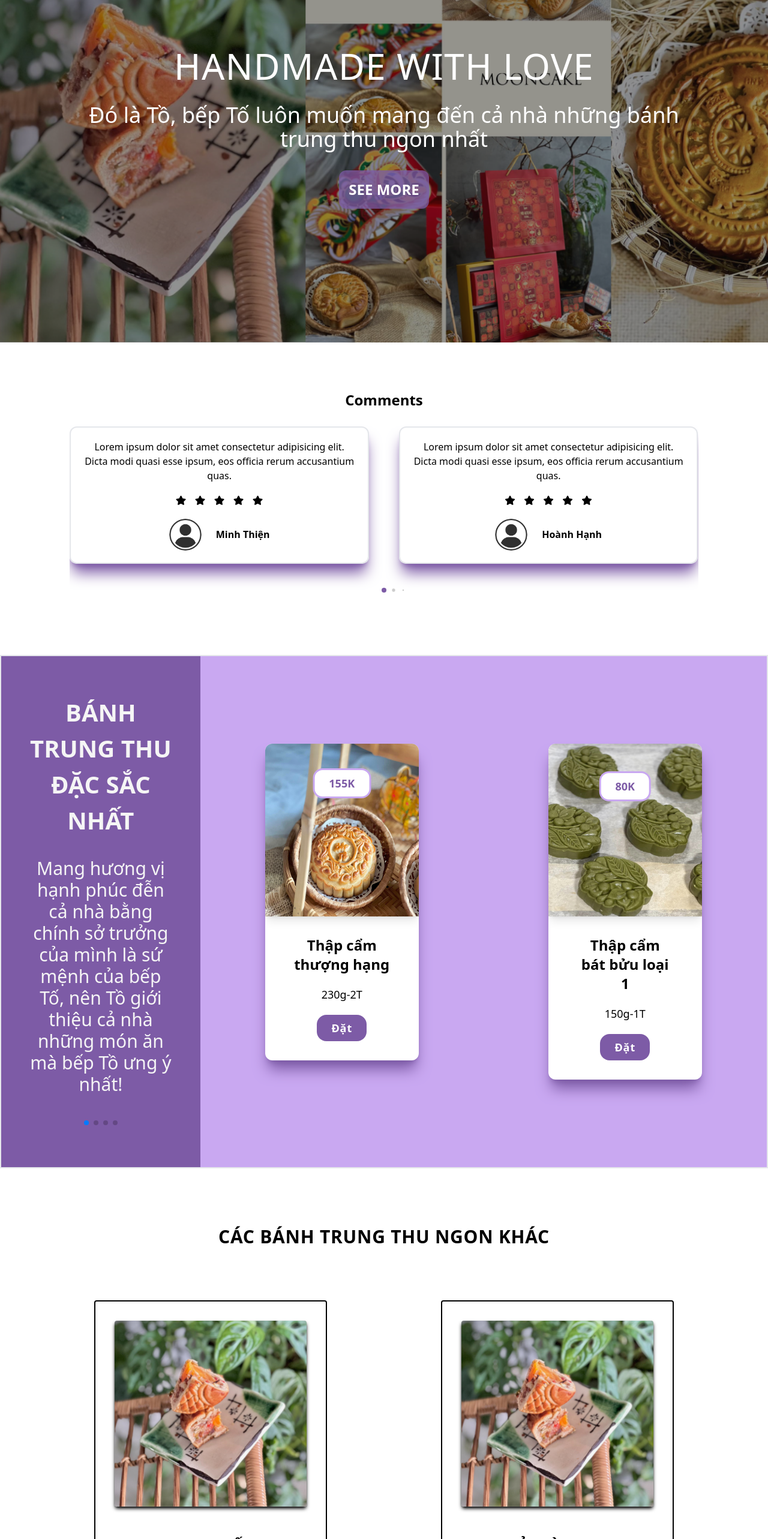
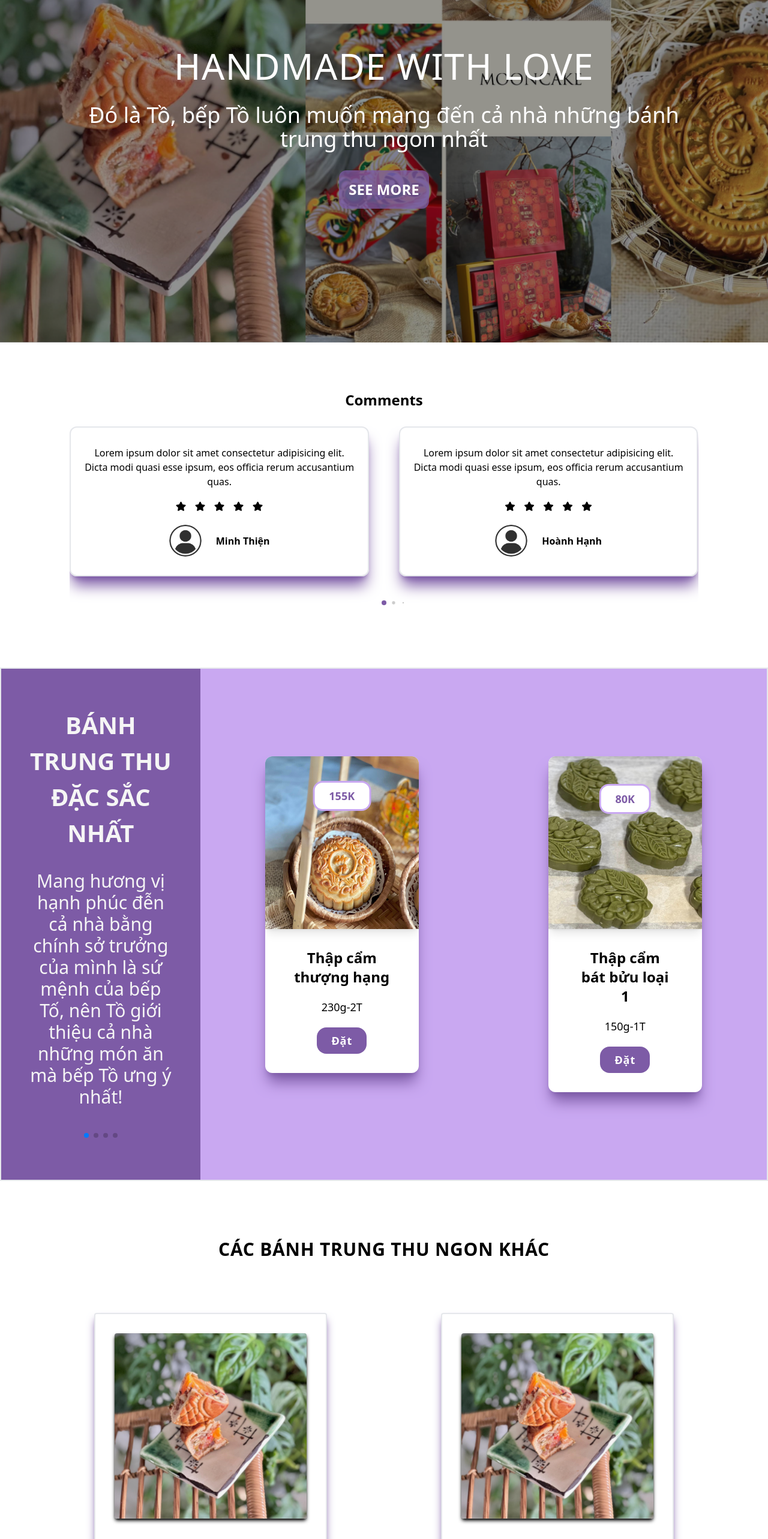
Before and after one commit to hawlermathew2007/Mooncake-Website-for-my-mom, a React (Vite) app: page / in a window 1280 px wide. Shown: the part 234-2800 px from the top of the page at 60% size. Built offline with nearby package versions, Linux system fonts and the light colour scheme; a web font is replaced by a local one.

Commit message:
Solving some Error and Improve the website a little bit

```diff
--- a/package.json
+++ b/package.json
@@ -11,6 +11,7 @@
   },
   "dependencies": {
     "@emailjs/browser": "^4.1.0",
+    "caniuse-lite": "^1.0.30001669",
     "firebase": "^10.7.1",
     "react": "^18.2.0",
     "react-dom": "^18.2.0",
--- a/src/App.jsx
+++ b/src/App.jsx
@@ -155,9 +155,9 @@ function App() {
                 <p key={index} className='font-semibold'>{item.name} {item.type}</p>
                 <p className='mx-3'>{item.prize}</p>
                 <div className='flex gap-3'>
-                  <button className='bg-lavender h-fit text-white py-[0.35rem] px-[0.5rem] rounded-full text-xs' onClick={()=>{adjustNum(item,"plus")}}><i class="fa-solid fa-plus"></i></button>
+                  <button className='bg-lavender h-fit text-white py-[0.35rem] px-[0.5rem] rounded-full text-xs' onClick={()=>{adjustNum(item,"plus")}}><i className="fa-solid fa-plus"></i></button>
                   <p className='text-lg font-semibold'>{item.num != null ? item.num : ''}</p>
-                  <button className='bg-lavender h-fit text-white py-[0.35rem] px-[0.5rem] rounded-full text-xs' onClick={()=>{adjustNum(item,"minus")}}><i class="fa-solid fa-minus"></i></button>
+                  <button className='bg-lavender h-fit text-white py-[0.35rem] px-[0.5rem] rounded-full text-xs' onClick={()=>{adjustNum(item,"minus")}}><i className="fa-solid fa-minus"></i></button>
                 </div>
               </div>
               })
--- a/src/components/Comment.jsx
+++ b/src/components/Comment.jsx
@@ -15,7 +15,7 @@ const Comment = () => {
   return (
     <div className='p-6 py-20 pb-24'>
       <h1 className='text-center text-2xl font-semibold'>Comments</h1>
-      <div className='w-[85%] m-auto '>
+      <div className='w-[85%] m-auto'>
         <Swiper breakpoints={{
           640: { slidesPerView: 1 },
           800: { slidesPerView: 2 },
@@ -27,7 +27,7 @@ const Comment = () => {
           {
             comments.map((comment, index) => {
               return <SwiperSlide key={index}>
-                <div className={`flex flex-col items-center gap-4 border-2 p-5 text-center h-full mt-7 mb-14 rounded-xl shadow-xl shadow-lavender`}>
+                <div className={`flex flex-col justify-center items-center gap-4 border-2 p-5 text-center h-[250px] l mt-7 mb-14 rounded-xl shadow-xl shadow-lavender`}>
                   <p>{comment.comment}</p>
                   <div className='relative flex flex-row-reverse rating'>
                     {
--- a/src/components/End.jsx
+++ b/src/components/End.jsx
@@ -21,13 +21,13 @@ const End = () => {
         <ul>
           <li><div className='flex mt-2 items-center text-lg gap-3'><i className="fa-brands fa-facebook"></i><span className='transition-all hover:translate-x-3'>Facebook</span></div></li>
           <li><div className='flex mt-2 items-center text-lg gap-3'><img src={zaloImg} alt="zaloIcon" className='w-[20px]'/><span className='transition-all hover:translate-x-3'>Zalo</span></div></li>
-          <li><div className='flex mt-2 items-center text-lg gap-3'><i class="fa-solid fa-phone"></i><span className='transition-all hover:translate-x-3'>0982819992</span></div></li>
+          <li><div className='flex mt-2 items-center text-lg gap-3'><i className="fa-solid fa-phone"></i><span className='transition-all hover:translate-x-3'>0982819992</span></div></li>
         </ul>
       </div>
       <div className='flex flex-col gap-4 w-[10rem] grow my-auto text-center'>
         <h1 className='font-semibold uppercase text-2xl'>Tồ đâu chỉ có thế</h1>
         <p className='text-lg font-light'>Ngoài việc làm bánh trung thu ra, Tồ còn có thể làm nhiều loại bánh khác như bánh Cookie, bánh kem, bánh bao và các loại kẹo tốt cho sức khỏe nữa! Tồ thích nhất là làm bánh kem đó, Tồ có thể trờ thành bất cứ hình dạng nào mà cả nhà thích!</p>
-        <h2 className='text-lg font-medium'>Nếu cả nhà thấy thú vị hãy liên hệ với Tồ qua số điện thoại để có thông tin chi tiết nha <i class="fa-solid fa-heart"></i></h2>
+        <h2 className='text-lg font-medium'>Nếu cả nhà thấy thú vị hãy liên hệ với Tồ qua số điện thoại để có thông tin chi tiết nha <i className="fa-solid fa-heart"></i></h2>
       </div>
     </div>
   )
--- a/src/components/Introduction.jsx
+++ b/src/components/Introduction.jsx
@@ -6,7 +6,7 @@ const Introduction = () => {
         <div className='text-white bg-introduction bg-cover responsive-height relative grid place-content-center'>
             <div className='flex flex-col gap-8 justify-center items-center p-20 px-0 m-auto max-w-[94%] sm:max-w-[80%]'>
                 <h1 className='text-5xl sm:text-6xl text-center uppercase tracking-wide'>handmade with love</h1>
-                <p className='text-3xl sm:text-4xl text-center font-thin'>Đó là Tồ, bếp Tố luôn muốn mang đến cả nhà những bánh trung thu ngon nhất</p>
+                <p className='text-3xl sm:text-4xl text-center font-thin'>Đó là Tồ, bếp Tồ luôn muốn mang đến cả nhà những bánh trung thu ngon nhất</p>
                 <a href="#special"><button className='bg-lavender/[0.75] text-xl sm:text-2xl font-semibold p-4 uppercase rounded-xl'>See more</button></a>
             </div>
         </div>
--- a/src/components/NavBar.jsx
+++ b/src/components/NavBar.jsx
@@ -9,13 +9,22 @@ const NavBar = () => {
 
   const searchBanhRef = useRef()
 
+  const defocus = (e) => {
+    e.preventDefault()
+  }
+
   var prevScrollpos = window.pageYOffset;
   window.onscroll = function() {
     var currentScrollPos = window.pageYOffset;
+    var navbarElement = document.getElementById("navbar")
     if (prevScrollpos > currentScrollPos) {
-      document.getElementById("navbar").style.top = "0";
+      navbarElement.style.top = "0";
     } else {
-      document.getElementById("navbar").style.top = "-91.2px";
+      if (display == 'block'){
+        setDisplay("hidden")
+      }
+      document.getElementById("banhInput").blur()
+      navbarElement.style.top = "-91.2px";
     }
     prevScrollpos = currentScrollPos;
   }
--- a/src/components/Others.jsx
+++ b/src/components/Others.jsx
@@ -7,7 +7,7 @@ const Others = (props) => {
       <h1 className='uppercase text-3xl text-center font-semibold tracking-wide'>các bánh trung thu ngon khác</h1>
       <div className='flex flex-wrap justify-evenly items-center my-14 gap-y-8'>
         { othersBanh.map((banh, index) => {
-          return <div key={index} id={banh.id} className='border-2 border-black p-8 rounded m-8'>
+          return <div key={index} id={banh.id} className='border-2 shadow-lavender shadow-lg p-8 rounded m-8'>
             <img className='w-[20rem] shadow-md shadow-black rounded' src={banh.image} alt={banh.id} />
             <div className='flex flex-col justify-center items-center gap-8 my-12 mb-6 mx-0'>
               <h2 className='text-center text-2xl font-semibold uppercase'>{banh.name}</h2>
--- a/src/const/data.js
+++ b/src/const/data.js
@@ -240,7 +240,7 @@ const comments = [
         image: userImg
     },
     {
-        name: "Nước Lộc",
+        name: "Út Lộc",
         rate: 4,
         comment: "Lorem ipsum dolor sit amet consectetur adipisicing elit. Dicta modi quasi esse ipsum, eos officia rerum accusantium quas.",
         image: userImg
@@ -248,7 +248,7 @@ const comments = [
     {
         name: "Hoài Ân",
         rate: 4.5,
-        comment: "Lorem ipsum dolor sit amet consectetur adipisicing elit. Dicta modi quasi esse ipsum, eos officia rerum accusantium quas.",
+        comment: "Bánh mẹ làm ngon lắm! Mọi người hãy mua ủng hộ mẹ tui và thưởng thức mùa trung thu vui vẻ nha!",
         image: userImg
     },
     {
```
Also changed, not shown: src/components/Combo.jsx (+4 -4 lines), 2 other files (tests, documents, lock files or other folders).
